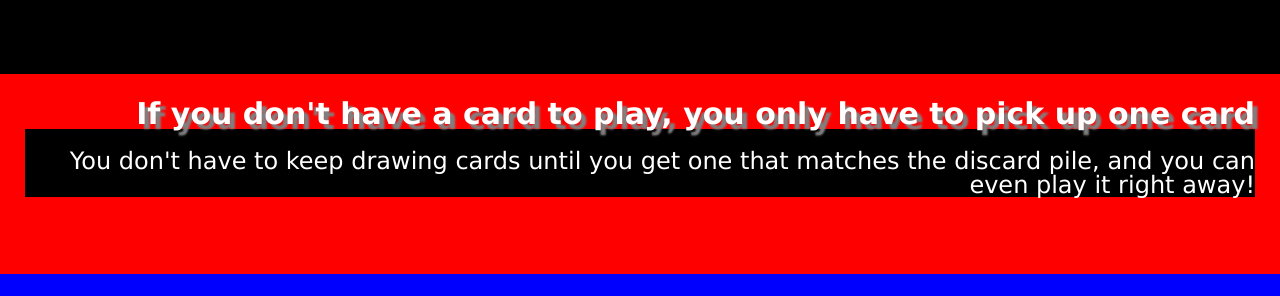
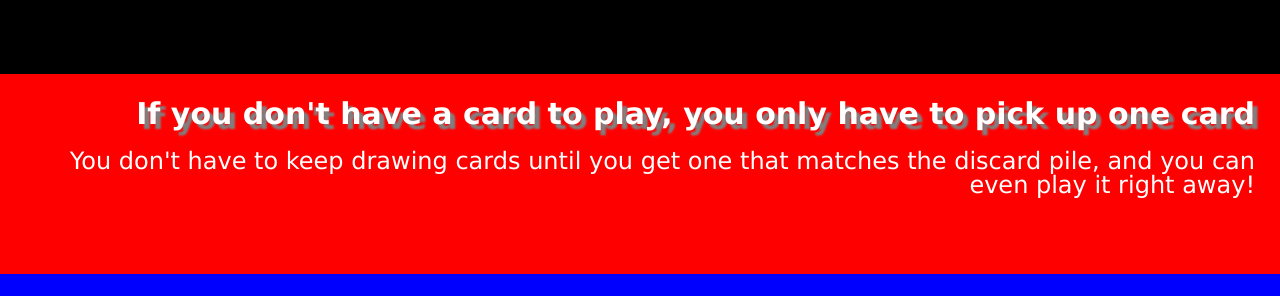
Before and after one commit to natran25/homework2, a plain HTML site: page index.html in a window 1280 px wide. Shown: the part 613-909 px from the top of the page. Drawn offline with Linux system fonts and the light colour scheme.

Commit message:
Update style.css

```diff
--- a/css/style.css
+++ b/css/style.css
@@ -18,7 +18,6 @@ p {
   padding-top: 20px;
   color: #ffffff;
   font-family: "Lucida Grande", sans-serif;
-  background-color: #000000;
 }
 
 footer{
@@ -31,7 +30,7 @@ img {
   margin-left: auto;
   margin-right: auto;
   width: 525px;
-  background-color: #ffffff
+  background-color: #ffffff;
 }
 
 div {
```
